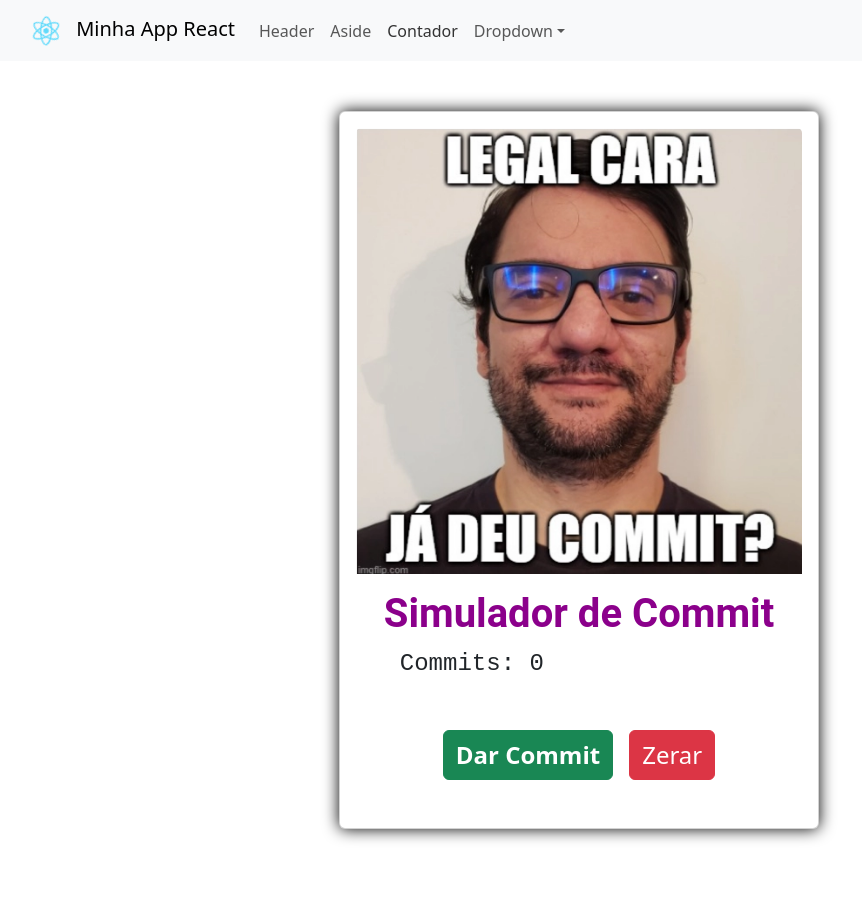
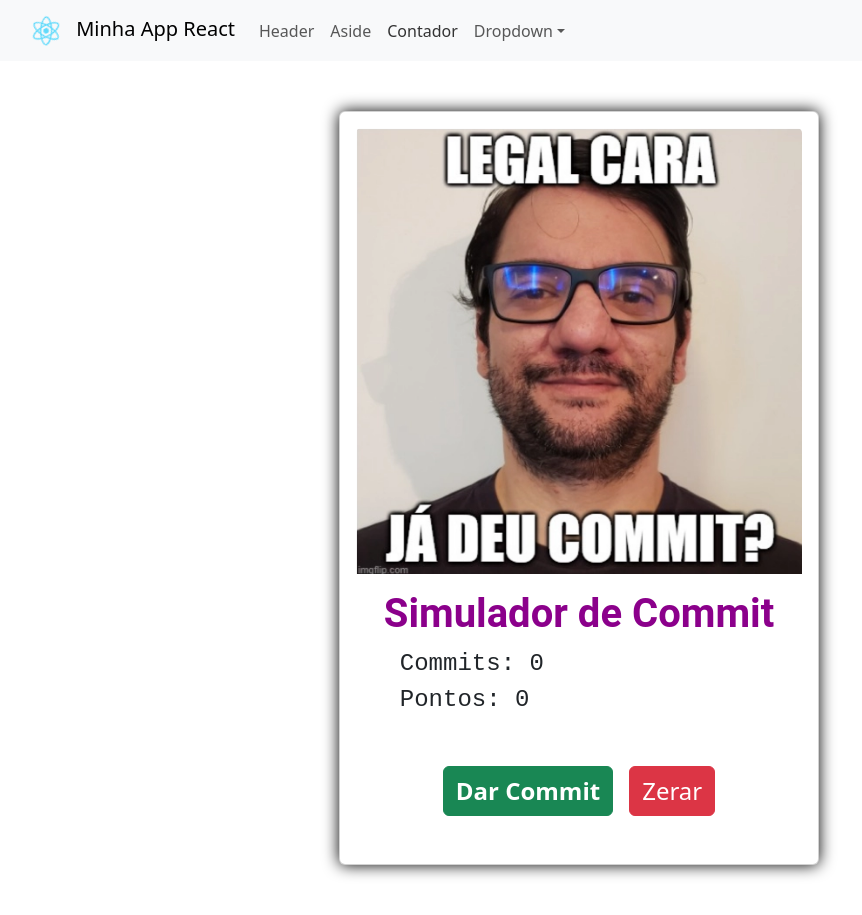
Before and after one commit to Freesz0/React, a React (Create React App) app in the folder primeiroprojetodwfe/: page / in a window 1280 px wide. Both pictures are taken after a click on the button "Contador". Shown: the whole page, without its empty margins (61-923 px from the left). Before the commit the page ends 879 px from the top, so only its background shows below. Built offline with nearby package versions, Linux system fonts and the light colour scheme.

Commit message:
Contador de pontos, botão Zerar agora apaga Commits e Pontos

```diff
--- a/primeiroprojetodwfe/src/CardContador.js
+++ b/primeiroprojetodwfe/src/CardContador.js
@@ -6,10 +6,11 @@ import Card from 'react-bootstrap/Card';
 
 function CardContador() {
     const [contagem, setContagem] = useState(0)
+    const [pontos, setPontos] = useState(0)
 
     useEffect(() => {
-      if (contagem === 10) {
-        apresentarAlerta()
+      if (contagem % 10 === 0 && contagem !== 0) {
+        apresentarAlerta(setPontos(pontos + 2))
       }
     }, [contagem]);
 
@@ -20,11 +21,11 @@ function CardContador() {
     const apresentarAlerta = () => {
       alert('Você deu 10 commits, tome aqui 2 pontos!')
     }
-
+/*
     const alertaZerar = () => {
       alert('Você tem certeza que deseja zerar seus commits?')
     }
-
+*/
 
     return (
     <Card style={{ width: '30rem' }}>
@@ -32,12 +33,14 @@ function CardContador() {
       <Card.Body>
         <Card.Title className="CardTitle">Simulador de Commit</Card.Title>
         <Card.Text className="CardText">
-          Commits: {contagem}
+          Commits: {contagem}<br />
+          Pontos: {pontos}
         </Card.Text>
         <Card.Body>
           <div className="ButtonCard">
             <Button style={{fontSize:'1.5rem', fontWeight: 900}} variant="success" onClick={apresentaMenu}>Dar Commit</Button>
-            <Button style={{fontSize:'1.5rem'}} variant="danger" onClick={() => setContagem(0)}>Zerar</Button>
+            <Button style={{fontSize:'1.5rem'}} variant="danger" onClick={() => { setContagem(0); setPontos(0); }}>Zerar</Button>
+
           </div>
         </Card.Body>
       </Card.Body>
```
